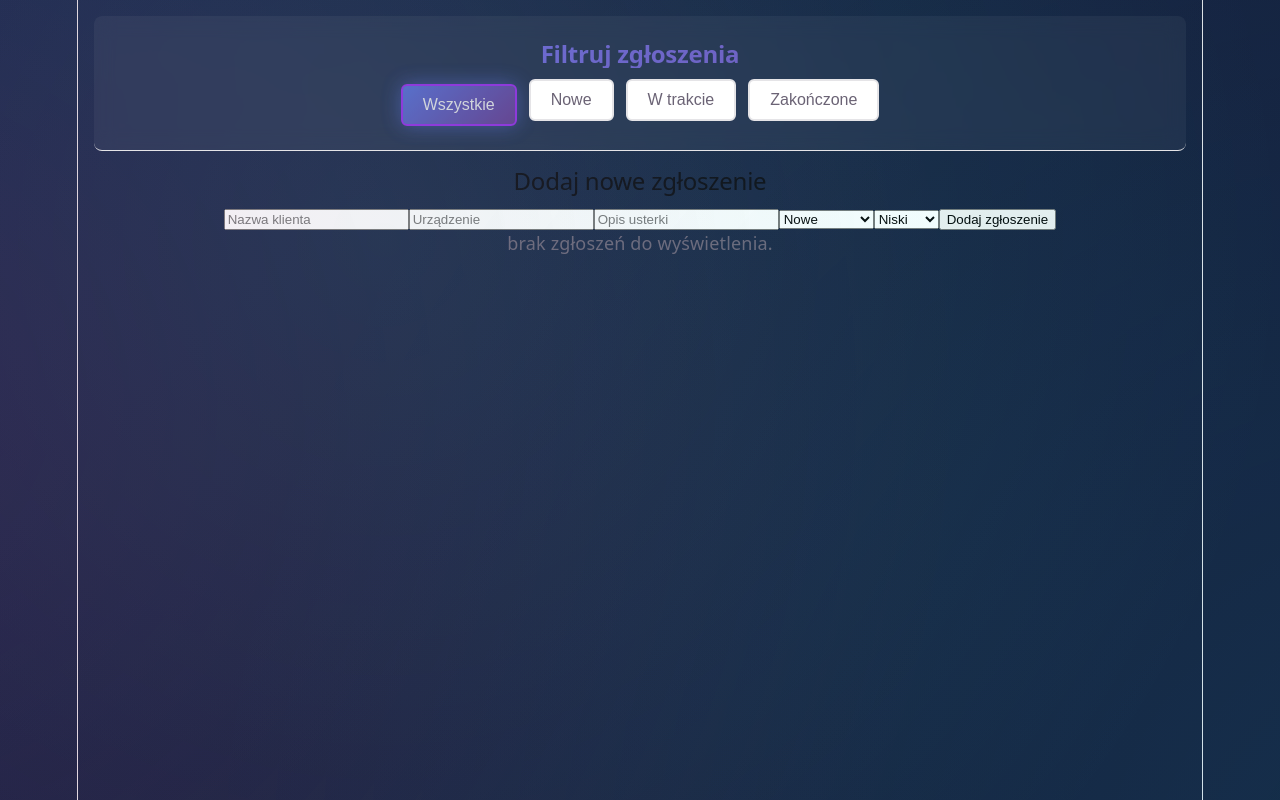
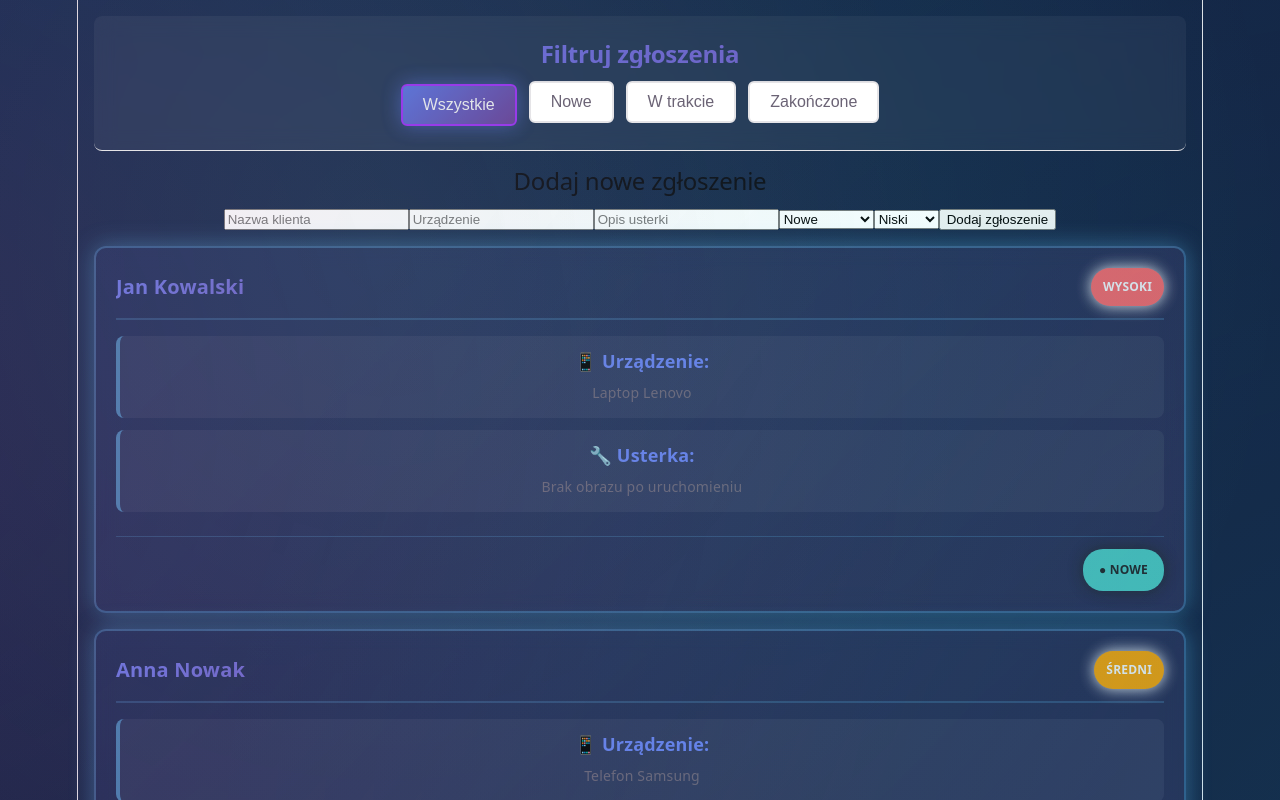
Before and after one commit to MateuszKasprzak2tc/panel-zgloszem-serwisowych, a React (Vite) app: page / in a window 1280 px wide. Shown: the top 800 px of the page. Built offline with nearby package versions, Linux system fonts and the light colour scheme.

Commit message:
poprawienie wysiwetlania danych

```diff
--- a/src/App.jsx
+++ b/src/App.jsx
@@ -49,7 +49,7 @@ function App() {
     return tickets.filter((ticket) => ticket.status === selectedFilter);
   };
 
-  const filteredTickets = getFilteredTickets(zgloszenia, filter);
+  const filteredTickets = getFilteredTickets(item, filter);
 
   return (
     <>
```
